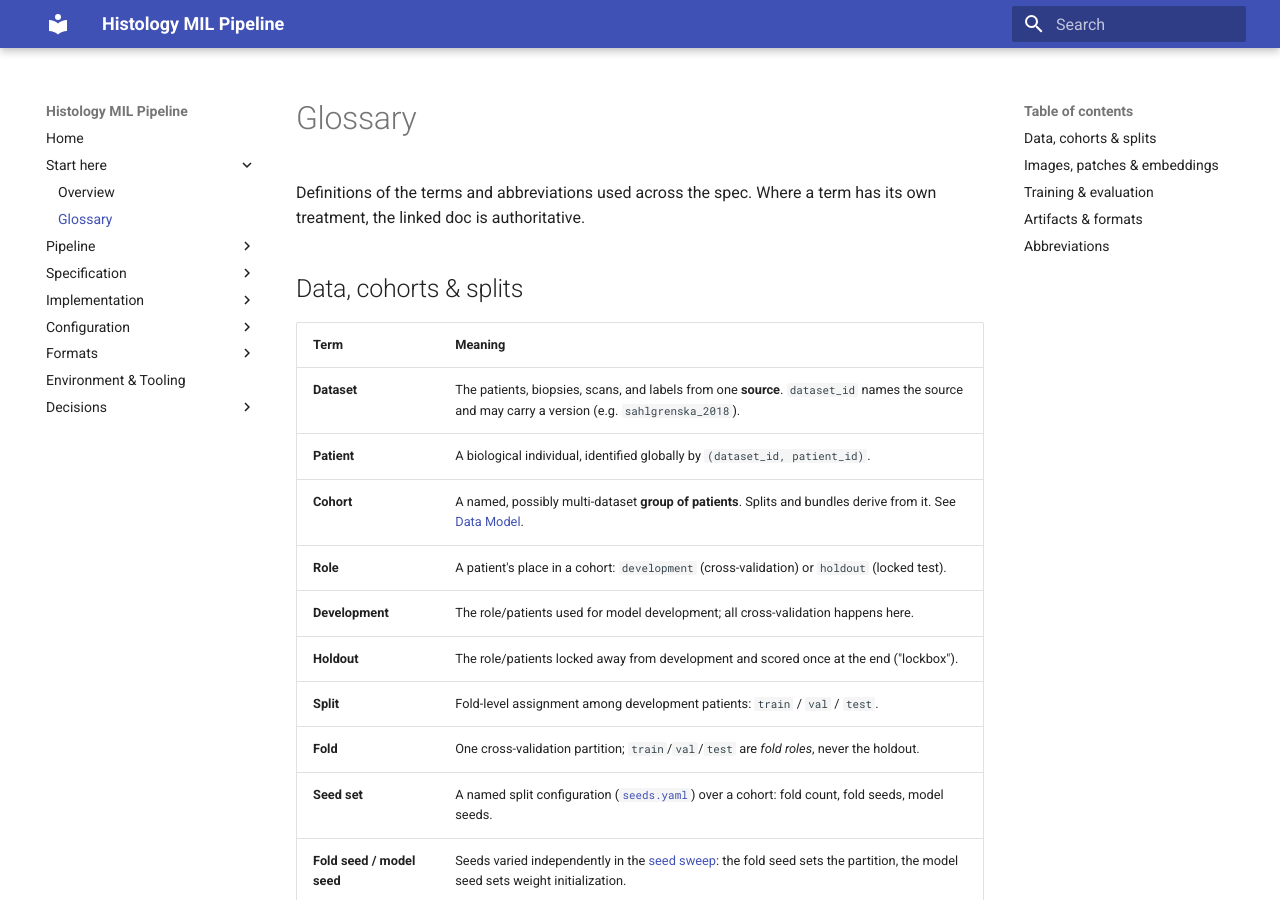
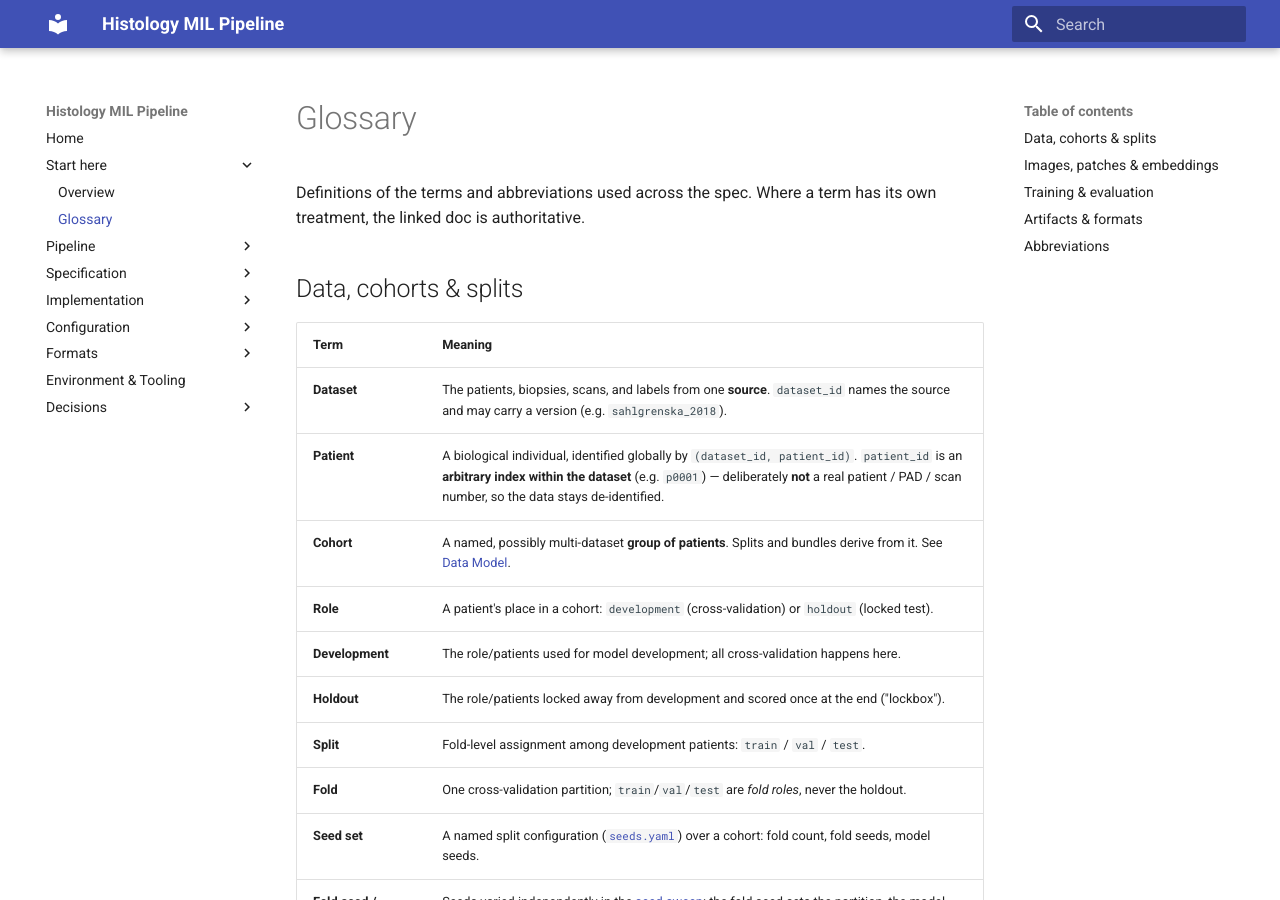
Before and after one commit to TheodorLindberg/SPRINTER_CLAM_DESIGN, an MkDocs documentation site: the page built from docs/design/glossary.md, in a window 1280 px wide and 900 px high. Built offline with MkDocs 1.6.1 and Material for MkDocs 9.7.7, drawn with Linux system fonts in a browser that asks for light colours.

Commit message:
Note patient_id is an arbitrary, de-identified index
Not tied to a real patient / PAD / scan number — glossary + data model

Co-Authored-By: Claude Opus 4.8 <noreply@anthropic.com>

```diff
--- a/docs/design/glossary.md
+++ b/docs/design/glossary.md
@@ -7,7 +7,7 @@ Definitions of the terms and abbreviations used across the spec. Where a term ha
 | Term | Meaning |
 |---|---|
 | **Dataset** | The patients, biopsies, scans, and labels from one **source**. `dataset_id` names the source and may carry a version (e.g. `sahlgrenska_2018`). |
-| **Patient** | A biological individual, identified globally by `(dataset_id, patient_id)`. |
+| **Patient** | A biological individual, identified globally by `(dataset_id, patient_id)`. `patient_id` is an **arbitrary index within the dataset** (e.g. `p0001`) — deliberately **not** a real patient / PAD / scan number, so the data stays de-identified. |
 | **Cohort** | A named, possibly multi-dataset **group of patients**. Splits and bundles derive from it. See [Data Model](02-data-model.md#cohorts-roles-and-splits). |
 | **Role** | A patient's place in a cohort: `development` (cross-validation) or `holdout` (locked test). |
 | **Development** | The role/patients used for model development; all cross-validation happens here. |
```
Also changed, not shown: docs/design/02-data-model.md (+1 -1 lines).
